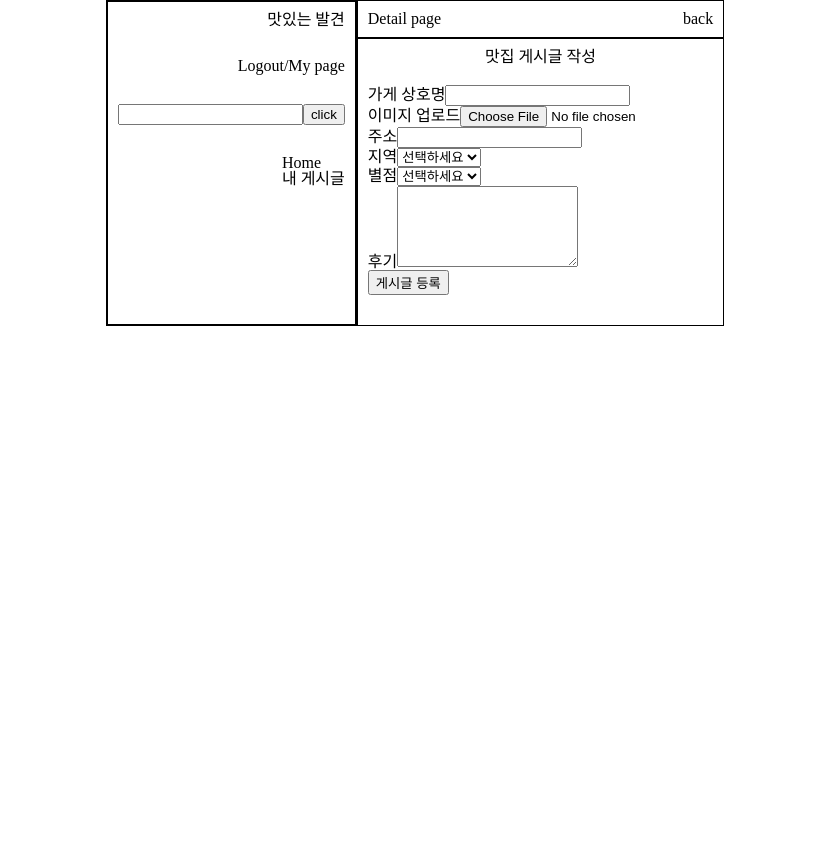
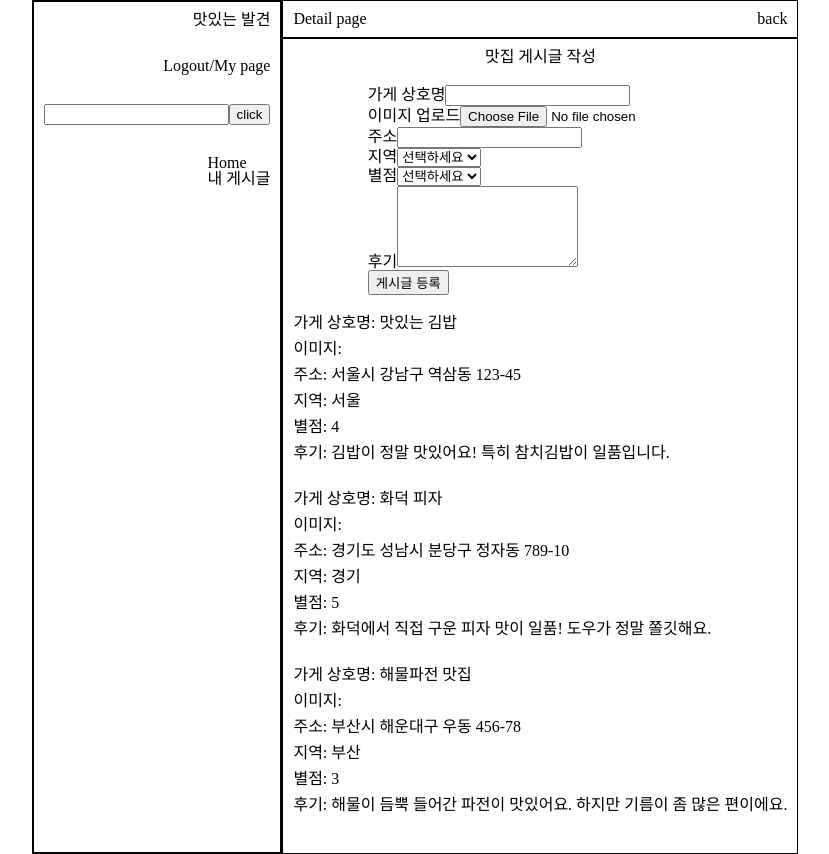
Before and after one commit to HBeom00/-_8-, a React (Vite) app: page /writing in a window 1280 px wide. Shown: the whole page, without its empty margins (225-1054 px from the left). Before the commit the page ends 800 px from the top, so only its background shows below. Built offline with nearby package versions, Linux system fonts and the light colour scheme.

Commit message:
fix: 비동기적 문제 일단 주석처리

```diff
--- a/src/components/WriteFormContainer.jsx
+++ b/src/components/WriteFormContainer.jsx
@@ -1,6 +1,7 @@
 import styled from 'styled-components';
 import WriteList from './WriteList';
 import { useEffect, useState } from 'react';
+import mockRestaurants from '../mockRestaurants';
 
 const WriteFormContainer = () => {
   const [posts, setPosts] = useState([]);
@@ -13,11 +14,12 @@ const WriteFormContainer = () => {
     review: ''
   });
 
-  // const fetchPosts = () => {
-  //   Supabase에서 데이터를 가져오는 로직 구현
-  //   지금은 임시로 로컬 상태 반환
-  //   return posts;
-  // };
+  const fetchPosts = () => {
+    // Supabase에서 데이터를 가져오는 로직 구현
+    // 지금은 임시로 로컬 상태 반환
+
+    return mockRestaurants;
+  };
 
   const createPost = (newPost) => {
     // Supabase에 데이터를 생성하는 로직
@@ -26,10 +28,10 @@ const WriteFormContainer = () => {
   };
 
   // 처음 렌더링 시 한번만 실행
-  // useEffect(() => {
-  //   const initialPosts = fetchPosts();
-  //   setPosts(initialPosts);
-  // }, []);
+  useEffect(() => {
+    const initialPosts = fetchPosts();
+    setPosts(initialPosts);
+  }, []);
 
   const handleChange = (e) => {
     const { id, value } = e.target;
```
